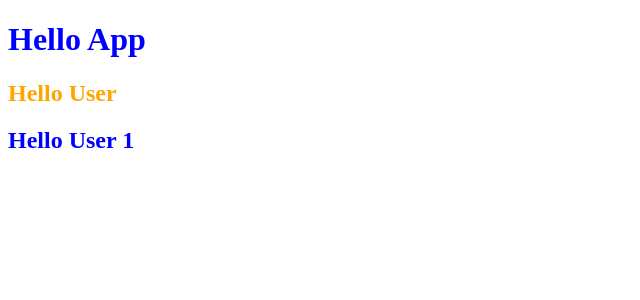
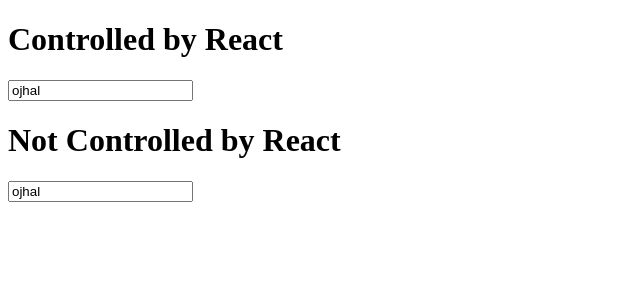
Before and after one commit to ojhal/React-Testing, a React (Create React App) app: page / in a window 1280 px wide. Shown: the top 300 px of the page, without its empty margins (0-640 px from the left). Built offline with nearby package versions, Linux system fonts and the light colour scheme.

Commit message:
Using controlled component

```diff
--- a/public/index.html
+++ b/public/index.html
@@ -28,6 +28,8 @@
 <body>
   <noscript>You need to enable JavaScript to run this app.</noscript>
   <div id="root"></div>
+  <h1> Not Controlled by React</h1>
+  <input type="text" value="ojhal" />
 
   <!--
       This HTML file is a template.
--- a/src/App.js
+++ b/src/App.js
@@ -51,15 +51,15 @@
 // }
 
 import React, { Component } from 'react';
-import Styles from "./App.module.css";
-import User from './User';
 export default class App extends Component {
   render() {
     return (
-      <React.Fragment>
-        <h1 className={Styles.txt}>Hello App</h1>
-        <User />
-      </React.Fragment >
+      <div>
+        <form>
+          <h1>Controlled by React</h1>
+          <input type="text" defaultValue="ojhal" />
+        </form>
+      </div >
     );
 
 
--- a/src/User.js
+++ b/src/User.js
@@ -1,12 +1,12 @@
-import React, { Component } from 'react';
-import Styles from "./User.module.css";
-import Styles1 from "./App.module.css";
-export default class User extends Component {
-  render() {
-    return (<div>
-      <h2 className={Styles.txt}>Hello User</h2>
-      <h2 className={Styles1.txt}>Hello User 1</h2>
-    </div>
-    );
-  }
-}
+// import React, { Component } from 'react';
+// import Styles from "./User.module.css";
+// import Styles1 from "./App.module.css";
+// export default class User extends Component {
+//   render() {
+//     return (<div>
+//       <h2 className={Styles.txt}>Hello User</h2>
+//       <h2 className={Styles1.txt}>Hello User 1</h2>
+//     </div>
+//     );
+//   }
+// }
```
